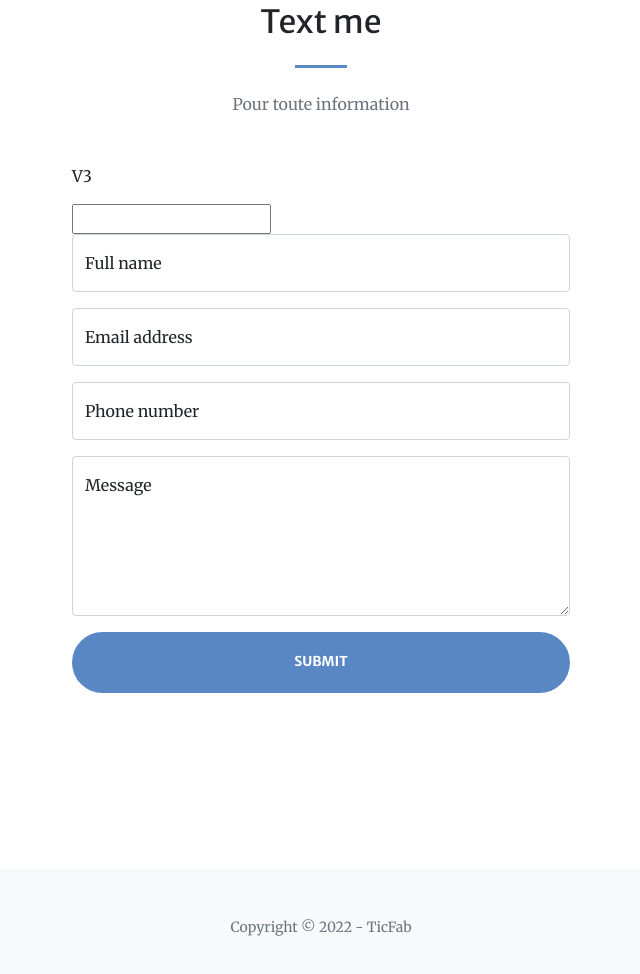
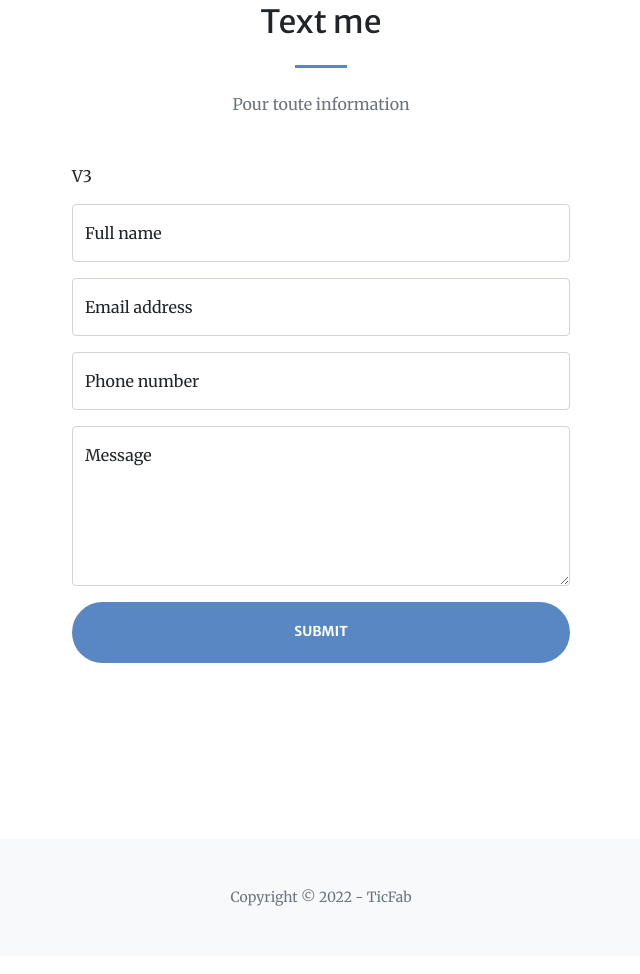
Before and after one commit to innofocus/ticfab.com_site, a website: page docs/index.html in a window 1280 px wide. Shown: the part 3339-4313 px from the top of the page, without its empty margins (319-959 px from the left). Drawn offline with nearby package versions, Linux system fonts and the light colour scheme; some packages are replaced by stand-ins of ours; a script that the page names is missing.

Commit message:
google apps v3 names

```diff
--- a/docs/index.html
+++ b/docs/index.html
@@ -214,32 +214,29 @@
                         <!-- https://startbootstrap.com/solution/contact-forms-->
                         <!-- to get an API token!-->
                         <p>V3</p>
-
-                        <form action="https://script.google.com/macros/s/AKfycbw5YbFFx07d-DQiQiDvZJOLuvSEsN0bZAqI2pbAhwgLtM1PxiiFxasmWOXrpc1f_ROkFw/exec" method="POST">
-                            <input id="try" type="text" /></form>
                         <form action="https://script.google.com/macros/s/AKfycbw5YbFFx07d-DQiQiDvZJOLuvSEsN0bZAqI2pbAhwgLtM1PxiiFxasmWOXrpc1f_ROkFw/exec" method="POST">
                             <!-- Name input-->
                             <div class="form-floating mb-3">
-                                <input class="form-control" id="name" type="text" placeholder="Enter your name..." data-sb-validations="required" />
+                                <input class="form-control" id="name" name="name" type="text" placeholder="Enter your name..." data-sb-validations="required" />
                                 <label for="name">Full name</label>
                                 <div class="invalid-feedback" data-sb-feedback="name:required">A name is required.</div>
                             </div>
                             <!-- Email address input-->
                             <div class="form-floating mb-3">
-                                <input class="form-control" id="email" type="email" placeholder="name@example.com" data-sb-validations="required,email" />
+                                <input class="form-control" id="email" name="email" type="email" placeholder="name@example.com" data-sb-validations="required,email" />
                                 <label for="email">Email address</label>
                                 <div class="invalid-feedback" data-sb-feedback="email:required">An email is required.</div>
                                 <div class="invalid-feedback" data-sb-feedback="email:email">Email is not valid.</div>
                             </div>
                             <!-- Phone number input-->
                             <div class="form-floating mb-3">
-                                <input class="form-control" id="phone" type="tel" placeholder="(123) 456-7890" data-sb-validations="required" />
+                                <input class="form-control" id="phone" name="phone" type="tel" placeholder="(123) 456-7890" data-sb-validations="required" />
                                 <label for="phone">Phone number</label>
                                 <div class="invalid-feedback" data-sb-feedback="phone:required">A phone number is required.</div>
                             </div>
                             <!-- Message input-->
                             <div class="form-floating mb-3">
-                                <textarea class="form-control" id="message" type="text" placeholder="Enter your message here..." style="height: 10rem" data-sb-validations="required"></textarea>
+                                <textarea class="form-control" id="message" name="message" type="text" placeholder="Enter your message here..." style="height: 10rem" data-sb-validations="required"></textarea>
                                 <label for="message">Message</label>
                                 <div class="invalid-feedback" data-sb-feedback="message:required">A message is required.</div>
                             </div>
```
